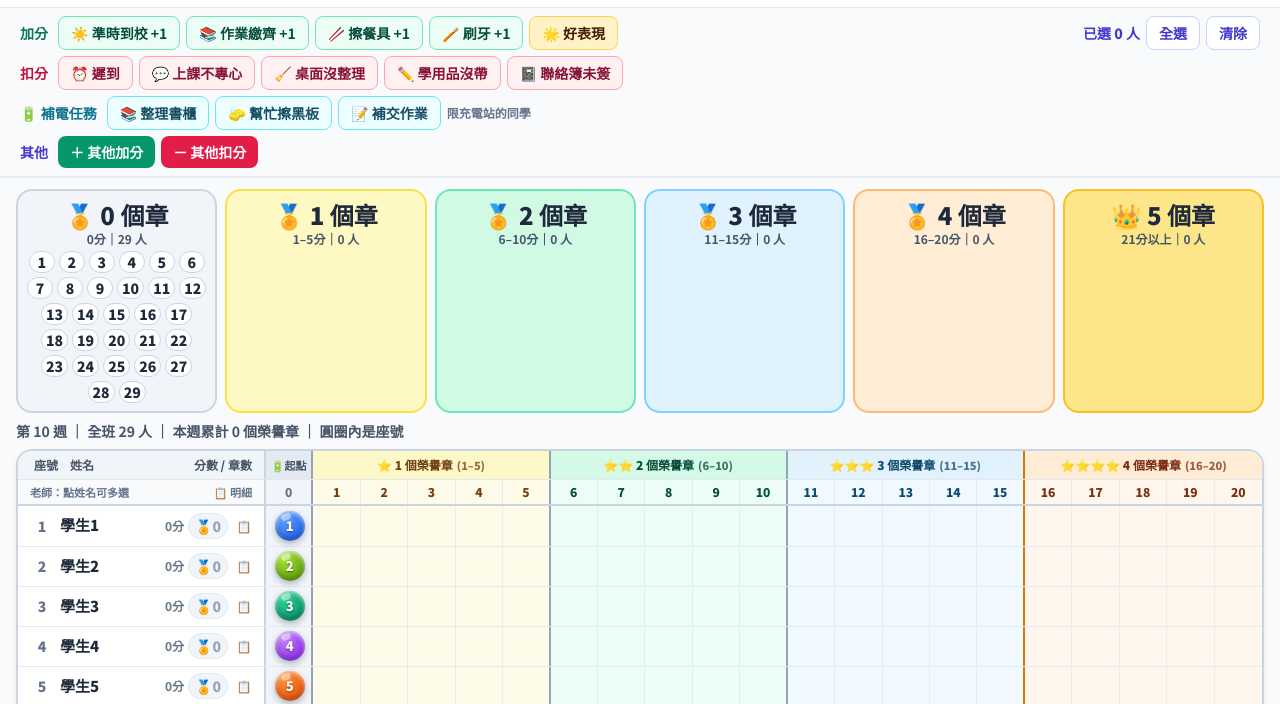
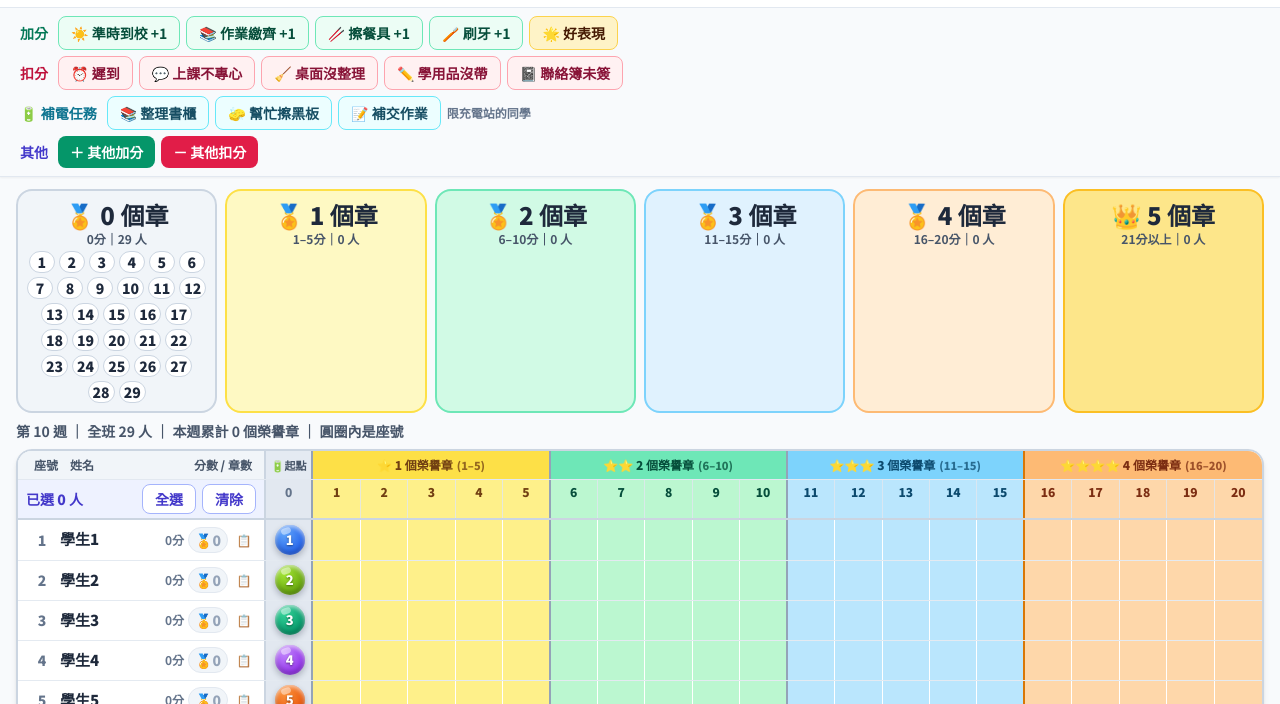
Before and after one commit to amazelife12/Ntps-classaward-A, a plain HTML site: page index.html in a window 1280 px wide. Shown: the part 58-762 px from the top of the page. Drawn offline with nearby package versions, Linux system fonts and the light colour scheme.

Commit message:
Add files via upload

```diff
--- a/index.html
+++ b/index.html
@@ -111,11 +111,11 @@
     .mag-c7 { background: radial-gradient(circle at 32% 28%, #818cf8, #4f46e5 72%, #4338ca); }
 
     /* 分區格線與柔和底色 */
-    .zone-0 { background-color: #f1f5f9; }
-    .zone-1 { background-color: #fefce8; } /* 1-5 柔和淺黃 */
-    .zone-2 { background-color: #ecfdf5; } /* 6-10 柔和淺綠 */
-    .zone-3 { background-color: #f0f9ff; } /* 11-15 柔和淺藍 */
-    .zone-4 { background-color: #fff7ed; } /* 16-20 柔和暖橘淡金 */
+    .zone-0 { background-color: #e2e8f0; }
+    .zone-1 { background-color: #fef08a; } /* 1-5 柔和淺黃 */
+    .zone-2 { background-color: #bbf7d0; } /* 6-10 柔和淺綠 */
+    .zone-3 { background-color: #bae6fd; } /* 11-15 柔和淺藍 */
+    .zone-4 { background-color: #fed7aa; } /* 16-20 柔和暖橘淡金 */
 
     /* 區間粗分隔線（0|1, 5|6, 10|11, 15|16） */
     .zone-divider-right {
@@ -221,9 +221,6 @@
           <button data-batch-add="擦餐具" class="batch-action-btn bg-emerald-50 border-emerald-300 text-emerald-900 hover:bg-emerald-100 px-3 py-1.5 rounded-lg text-sm font-bold border shadow-xs transition">🥢 擦餐具 +1</button>
           <button data-batch-add="刷牙" class="batch-action-btn bg-emerald-50 border-emerald-300 text-emerald-900 hover:bg-emerald-100 px-3 py-1.5 rounded-lg text-sm font-bold border shadow-xs transition">🪥 刷牙 +1</button>
           <button id="batchGoodCustomBtn" class="px-3 py-1.5 rounded-lg text-sm font-bold border border-amber-300 bg-amber-100 text-amber-950 hover:bg-amber-200 shadow-xs">🌟 好表現</button>
-          <span class="ml-auto text-sm font-extrabold text-indigo-700">已選 <span id="batchSelectedCount">0</span> 人</span>
-          <button id="batchSelectAllBtn" class="text-sm font-bold border border-indigo-200 bg-white text-indigo-700 px-3 py-1.5 rounded-lg">全選</button>
-          <button id="batchClearAllBtn" class="text-sm font-bold border border-indigo-200 bg-white text-indigo-700 px-3 py-1.5 rounded-lg">清除</button>
         </div>
         <div class="flex flex-wrap items-center gap-1.5">
           <span class="text-sm font-extrabold text-rose-700 mr-1">扣分</span>
@@ -275,16 +272,16 @@
               <!-- 右側 21 格對應的大區間（1格起點 + 5 + 5 + 5 + 5） -->
               <div class="flex-1 grid" style="grid-template-columns: repeat(21, minmax(0, 1fr));">
                 <div class="col-span-1 bg-slate-200/80 text-slate-600 flex items-center justify-center py-1.5 zone-divider-right text-[11px]">🔋起點</div>
-                <div class="col-span-5 bg-yellow-100/90 text-yellow-900 flex items-center justify-center gap-1 py-1.5 zone-divider-right">
+                <div class="col-span-5 bg-yellow-300 text-yellow-900 flex items-center justify-center gap-1 py-1.5 zone-divider-right">
                   <span>⭐ 1 個榮譽章</span><span class="text-[11px] opacity-75">(1–5)</span>
                 </div>
-                <div class="col-span-5 bg-emerald-100/90 text-emerald-900 flex items-center justify-center gap-1 py-1.5 zone-divider-right">
+                <div class="col-span-5 bg-emerald-300 text-emerald-900 flex items-center justify-center gap-1 py-1.5 zone-divider-right">
                   <span>⭐⭐ 2 個榮譽章</span><span class="text-[11px] opacity-75">(6–10)</span>
                 </div>
-                <div class="col-span-5 bg-sky-100/90 text-sky-900 flex items-center justify-center gap-1 py-1.5 zone-divider-gold">
+                <div class="col-span-5 bg-sky-300 text-sky-900 flex items-center justify-center gap-1 py-1.5 zone-divider-gold">
                   <span>⭐⭐⭐ 3 個榮譽章</span><span class="text-[11px] opacity-75">(11–15)</span>
                 </div>
-                <div class="col-span-5 bg-orange-100/95 text-orange-900 flex items-center justify-center gap-1 py-1.5">
+                <div class="col-span-5 bg-orange-300 text-orange-900 flex items-center justify-center gap-1 py-1.5">
                   <span>⭐⭐⭐⭐ 4 個榮譽章</span><span class="text-[11px] opacity-75">(16–20)</span>
                 </div>
               </div>
@@ -292,9 +289,12 @@
 
             <!-- 第二層：數字刻度 0 到 20 -->
             <div class="flex items-stretch text-xs font-extrabold">
-              <div class="w-[248px] shrink-0 flex items-center justify-between bg-slate-50 border-r-2 border-slate-300 px-3 py-1 text-[11px] text-slate-500">
-                <span>老師：點姓名可多選</span>
-                <span>📋 明細</span>
+              <div class="w-[248px] shrink-0 flex items-center justify-between gap-1 bg-indigo-50 border-r-2 border-slate-300 px-2 py-1">
+                <span class="text-sm font-extrabold text-indigo-700 whitespace-nowrap">已選 <span id="batchSelectedCount">0</span> 人</span>
+                <div class="flex gap-1.5">
+                  <button type="button" id="batchSelectAllBtn" class="text-sm font-bold border border-indigo-300 bg-white hover:bg-indigo-100 text-indigo-700 px-3 py-1 rounded-lg whitespace-nowrap">全選</button>
+                  <button type="button" id="batchClearAllBtn" class="text-sm font-bold border border-indigo-300 bg-white hover:bg-indigo-100 text-indigo-700 px-3 py-1 rounded-lg whitespace-nowrap">清除</button>
+                </div>
               </div>
               <div id="scaleNumbersRow" class="flex-1 grid" style="grid-template-columns: repeat(21, minmax(0, 1fr));">
                 <!-- 由 JS 產生 0 ~ 20 刻度 -->
@@ -1021,7 +1021,7 @@
         else if (i >= 11 && i <= 15) zoneClass = 'zone-3';
         else if (i >= 16) zoneClass = 'zone-4';
 
-        let divider = 'border-r border-slate-200/70';
+        let divider = 'border-r border-white';
         if (i === 0 || i === 5 || i === 10) divider = 'zone-divider-right';
         else if (i === 15) divider = 'zone-divider-gold';
         else if (i === 20) divider = '';
```
